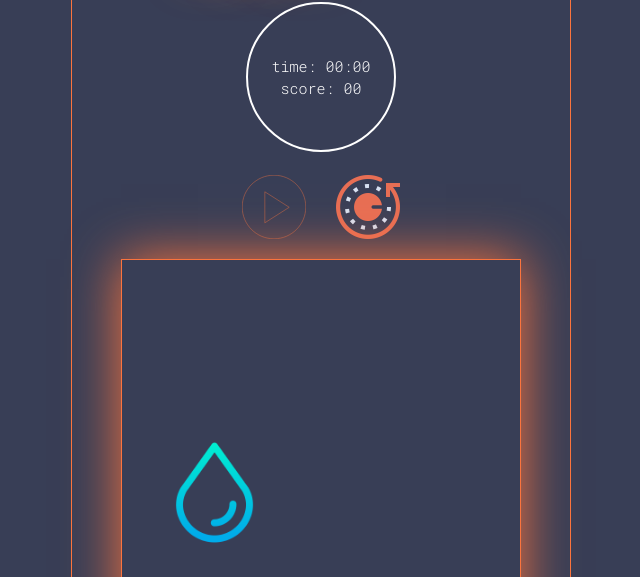
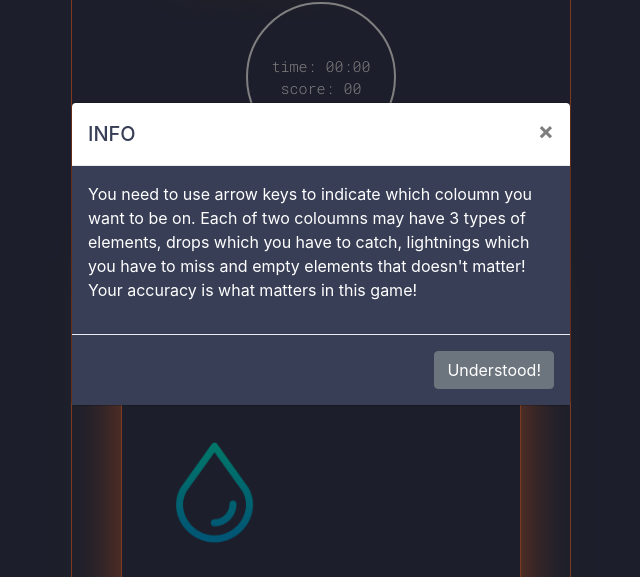
Before and after one commit to milanifard/BrainWar, a plain HTML site: page rainfall/index.html in a window 1280 px wide. Shown: the part 146-723 px from the top of the page, without its empty margins (319-959 px from the left). Drawn offline with nearby package versions, Linux system fonts and the light colour scheme.

Commit message:
minor improvments and changing hierarchy

```diff
--- a/rainfall/index.html
+++ b/rainfall/index.html
@@ -23,15 +23,17 @@
   </head>
   <body class="d-flex justify-content-center">
     <!-- Button trigger modal -->
-    <button type="button" class="btn btn-primary" style="display: none;"  data-toggle="modal" data-target="#exampleModalCenter" id="showpopup">
+    <button type="button" class="btn btn-primary" style="display: none;"  data-toggle="modal" data-target="#gameDone" id="showpopup">
+    </button>
+    <button type="button" class="btn btn-primary" style="display: none;"  data-toggle="modal" data-target="#infoAboutGame" id="showpopupinfo">
     </button>
 
     <!-- Modal -->
-    <div class="modal fade" id="exampleModalCenter" tabindex="-1" role="dialog" aria-labelledby="exampleModalCenterTitle" aria-hidden="true">
+    <div class="modal fade" id="gameDone" tabindex="-1" role="dialog" aria-labelledby="resultTitle" aria-hidden="true">
       <div class="modal-dialog modal-dialog-centered" role="document">
         <div class="modal-content">
           <div class="modal-header">
-            <h5 class="modal-title popup-header" id="exampleModalLongTitle">RESULTS</h5>
+            <h5 class="modal-title popup-header" id="resultTitle">RESULTS</h5>
             <button type="button" class="close" data-dismiss="modal" aria-label="Close">
               <span aria-hidden="true">&times;</span>
             </button>
@@ -42,6 +44,31 @@
           </div>
           <div class="modal-footer popup-footer">
             <button type="button" class="btn btn-secondary" data-dismiss="modal">Close</button>
+          </div>
+        </div>
+      </div>
+    </div>
+    <div class="modal fade" id="infoAboutGame" tabindex="-1" role="dialog" aria-labelledby="infoTitle" aria-hidden="true">
+      <div class="modal-dialog modal-dialog-centered" role="document">
+        <div class="modal-content">
+          <div class="modal-header">
+            <h5 class="modal-title popup-header" id="infoTitle">INFO</h5>
+            <button type="button" class="close" data-dismiss="modal" aria-label="Close">
+              <span aria-hidden="true">&times;</span>
+            </button>
+          </div>
+          <div class="modal-body popup-body">
+            <div class="row" style="margin: auto;">
+              <p>
+                You need to use arrow keys to indicate which coloumn you want to be on.
+                Each of two coloumns may have 3 types of elements, drops which you have to catch, lightnings which you have to miss and empty elements that doesn't matter!
+                <br>
+                Your accuracy is what matters in this game!
+              </p>
+            </div>
+          </div>
+          <div class="modal-footer popup-footer">
+            <button type="button" class="btn btn-secondary" data-dismiss="modal">Understood!</button>
           </div>
         </div>
       </div>
--- a/rainfall/src/logic/main.js
+++ b/rainfall/src/logic/main.js
@@ -377,3 +377,6 @@ function simulateKeyPress() {
 
  clearGameBoard();
  initGameBoard();
+ window.onload = () => {
+   document.getElementById('showpopupinfo').click();
+ };
--- a/rainfall/src/style/main.css
+++ b/rainfall/src/style/main.css
@@ -102,7 +102,7 @@ button {
 
 .gameboard {
   border: 1px solid #fb743e ;
-  box-shadow: 0 0 0px #c5d7bd, 0 0 50px #fb743e;
+  box-shadow: inset 0 0 0px #c5d7bd, 0 0 50px #fb743e;
   margin-top: 10px;
   height: 650px;
   width: 400px;
```
Also changed, not shown: rainfall/profile.html (renamed from profile.html), rainfall/readme.md (renamed from readme.md).
